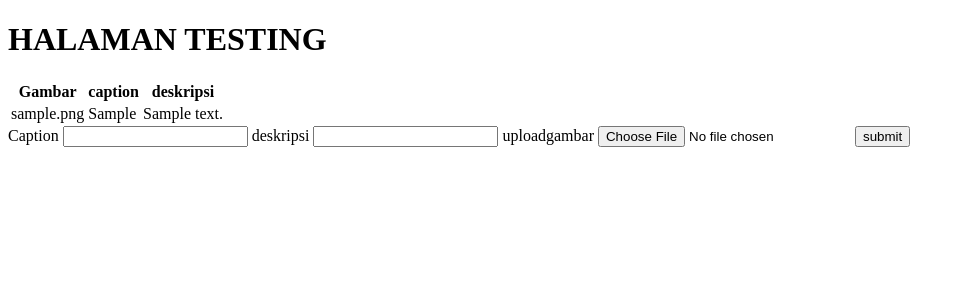
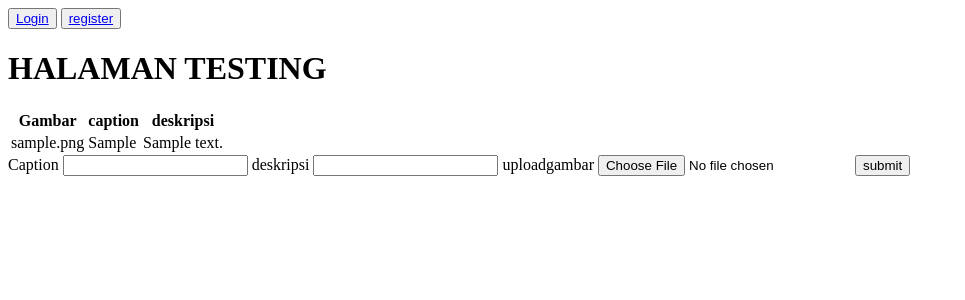
Before and after one commit to ELghazX/EchoArtworks, a PHP site: page / in a window 1280 px wide. Shown: the top 300 px of the page, without its empty margins (0-965 px from the left). Run offline with PHP 8.4, Linux system fonts and the light colour scheme; tables that the repository leaves empty or names only in its code hold one stand-in row (values such as "Sample post").

Commit message:
Update index.php
tambahin jika user belum login ada tombol regis dan login

```diff
--- a/index.php
+++ b/index.php
@@ -18,6 +18,11 @@ $posts = ambilData($conn, "select * from posts");
     <meta name="viewport" content="width=device-width, initial-scale=1.0">
     <title>Document</title>
 </head>
+<?php if (!isset($_SESSION['user'])) : ?>
+    <button><a href="login.php">Login</a></button>
+    <button><a href="register.php">register</a></button>
+<?php endif; ?>
+
 
 <body>
     <h1>HALAMAN TESTING</h1>
```
